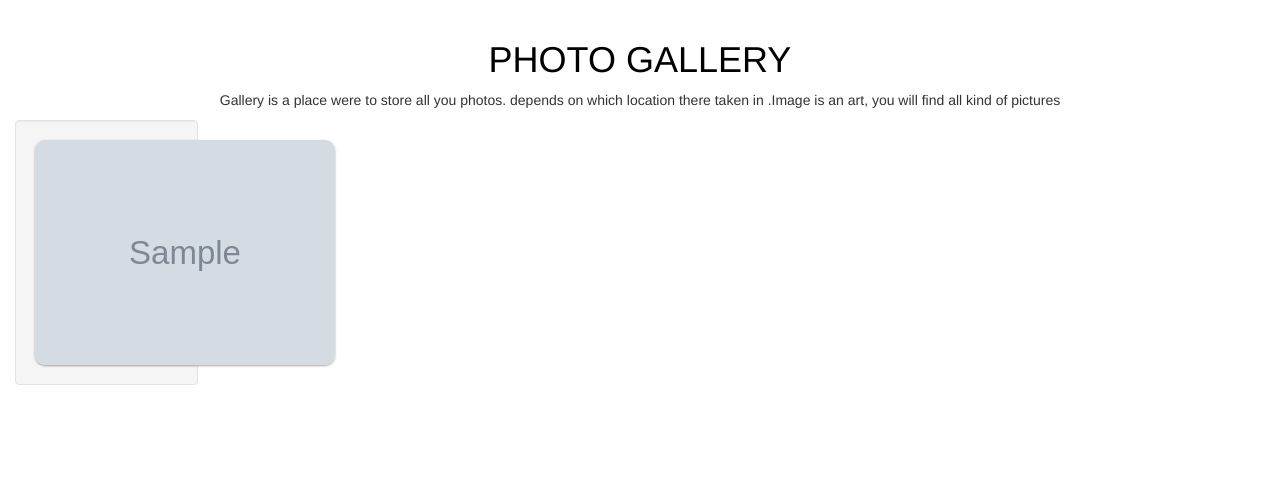
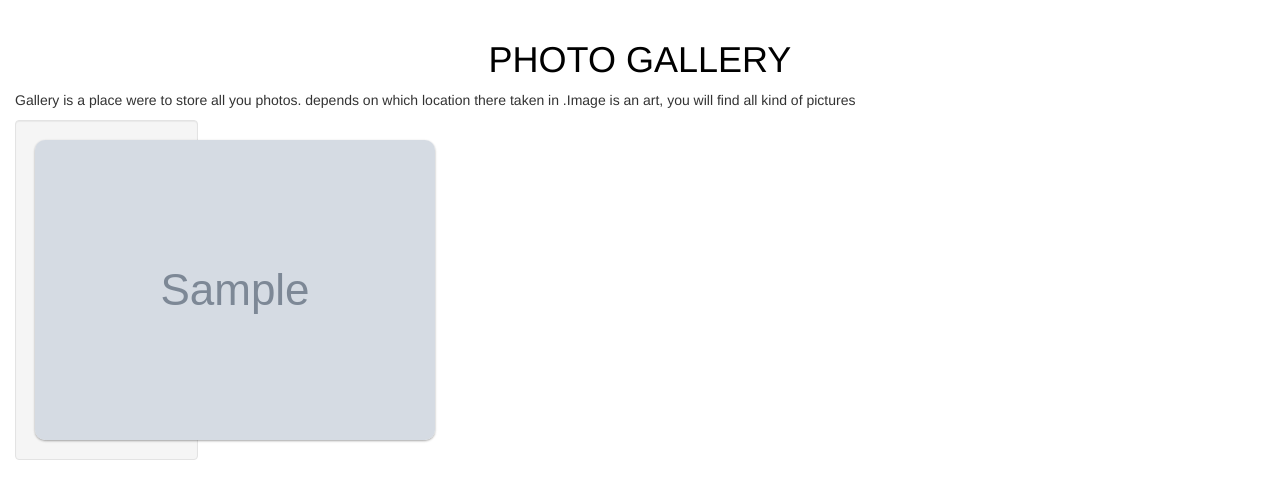
Before and after one commit to sandrineTuyizere/Personal-Galleries-App, a Django app: page / in a window 1280 px wide. Shown: the part 52-551 px from the top of the page. Run offline with Django 3.2, Linux system fonts and the light colour scheme; tables that the repository leaves empty hold one stand-in row (values such as "Sample post"); grey boxes marked "Sample" are stand-in pictures; some libraries are stand-ins or nearby versions.

Commit message:
modifyinging galleries

```diff
--- a/galleries/templates/welcome.html
+++ b/galleries/templates/welcome.html
@@ -5,7 +5,7 @@
 
     <div class="container-fluid" id="container" >
       <h1 style="text-align: center;color: black;font-family: 'Helvetica Neue', sans-serif;"> PHOTO GALLERY </h1>
-      <p style="text-align: center; font-family: 'Helvetica Neue', sans-serif;"> Gallery is a place were to store all you photos. depends on which location there taken in .Image is an art, you will find all kind of pictures  </p>
+      <p style="text-align": center;color: black;font-family: > Gallery is a place were to store all you photos. depends on which location there taken in .Image is an art, you will find all kind of pictures  </p>
 
         <!--display photos -->
        <div  class="row"  >
@@ -18,7 +18,7 @@
                     <div class="col-md-2 ">
                         <div class="well">
 
-            <img src="{{photo_item.image.url}}" style="width: 300px" class="image" alt="some images" data-toggle="modal" data-target="#{{photo_item.id}}" class="img-responsive" style="width: 200px;">
+            <img src="{{photo_item.image.url}}" style="width: 400px" class="image" alt="some images" data-toggle="modal" data-target="#{{photo_item.id}}" class="img-responsive" style="width: 200px;">
               </div>
         </div>
             </div>
```
